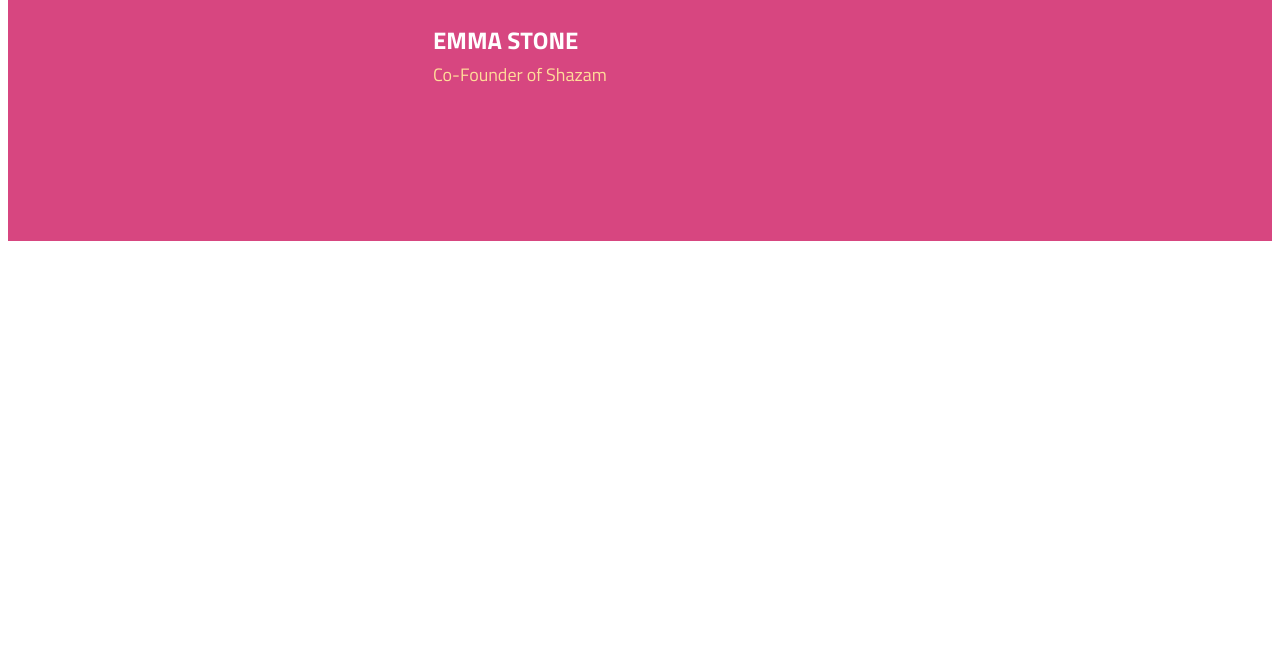
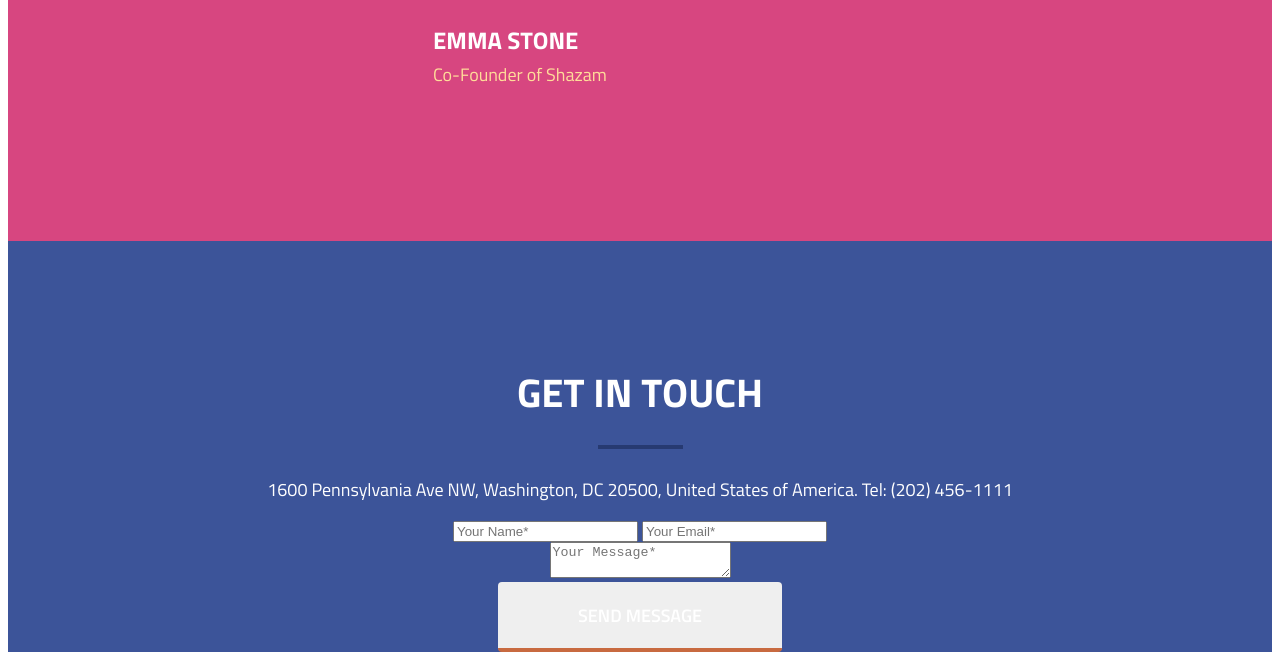
Before and after one commit to VarakinVyacheslav/practicing, a plain HTML site: page Maket1/index.html in a window 1280 px wide. Shown: the part 7026-7686 px from the top of the page. Before the commit the page ends 7275 px from the top, so only its background shows below. Drawn offline with Linux system fonts and the light colour scheme.

Commit message:
begun form

```diff
--- a/Maket1/index.html
+++ b/Maket1/index.html
@@ -266,4 +266,17 @@ tempor incididunt ut labore et dolore magna aliqua.</p>
 			</li>
 		</ul>
 	</div>
+	<div class=block7>
+		<h1 class="har">GET IN TOUCH</h1>
+		<div class="line"></div>
+		<p class="blockcaption">1600 Pennsylvania Ave NW, Washington, DC 20500, United States of America. Tel: (202) 456-1111</p>
+		<form>
+			<input class="text" type="text" placeholder="Your Name*" required="required">
+			<input class="text" type="text" placeholder="Your Email*" required="required">
+			<br>
+			<textarea class="text" placeholder="Your Message*" required="required"></textarea>
+			<br>
+			<input type="submit" class="custbutton" value="SEND MESSAGE">
+		</form>
+	</div>
 </body>
--- a/Maket1/style.css
+++ b/Maket1/style.css
@@ -318,3 +318,17 @@ color: #ffdd99;
 font-family: "Titillium Web Regular";
 font-size: 18px;
 }
+.block7{
+	padding: 1px 0px 0px 0px;
+	text-align: center;
+	background-color: #3c5499;;
+}
+.block7>.har{
+	color: white;
+}
+.block7 .line{
+	background: #273a71;
+}
+.block7 .blockcaption{
+	color: white;
+}
```
